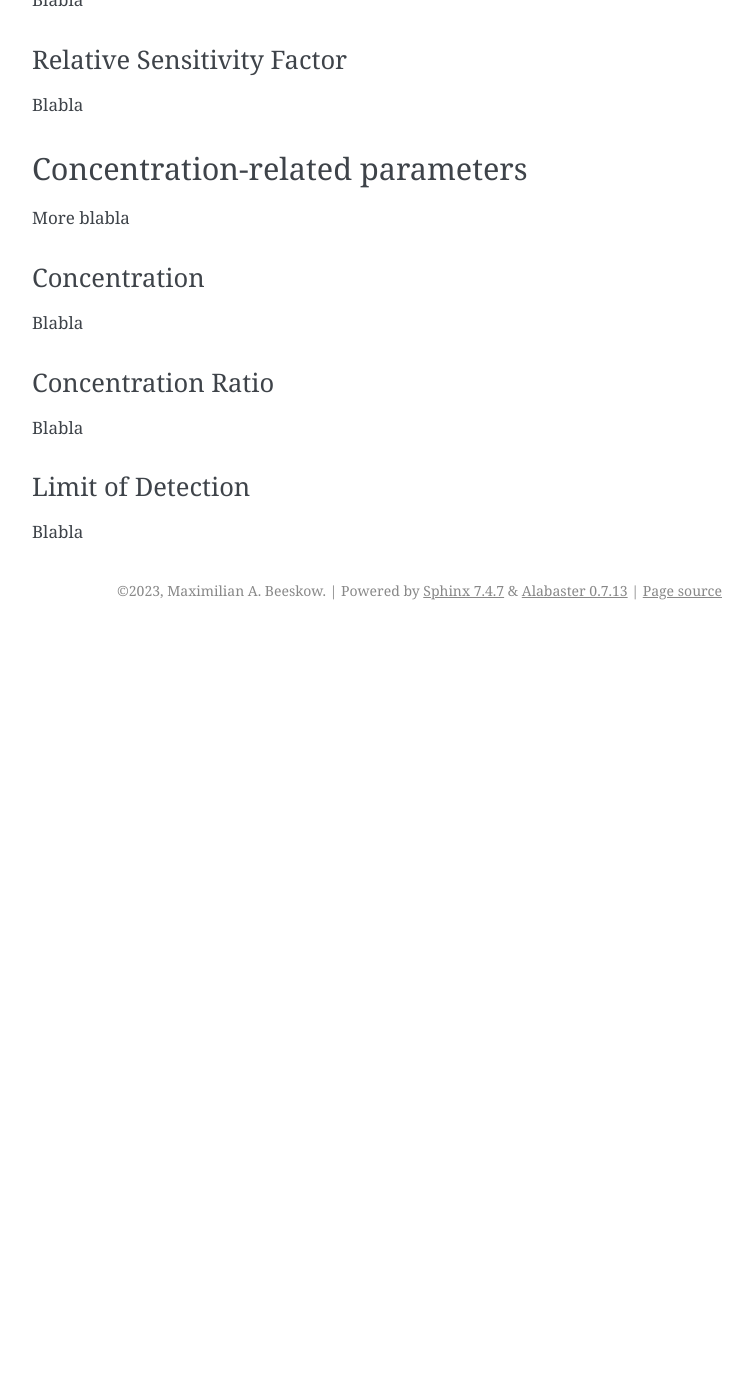
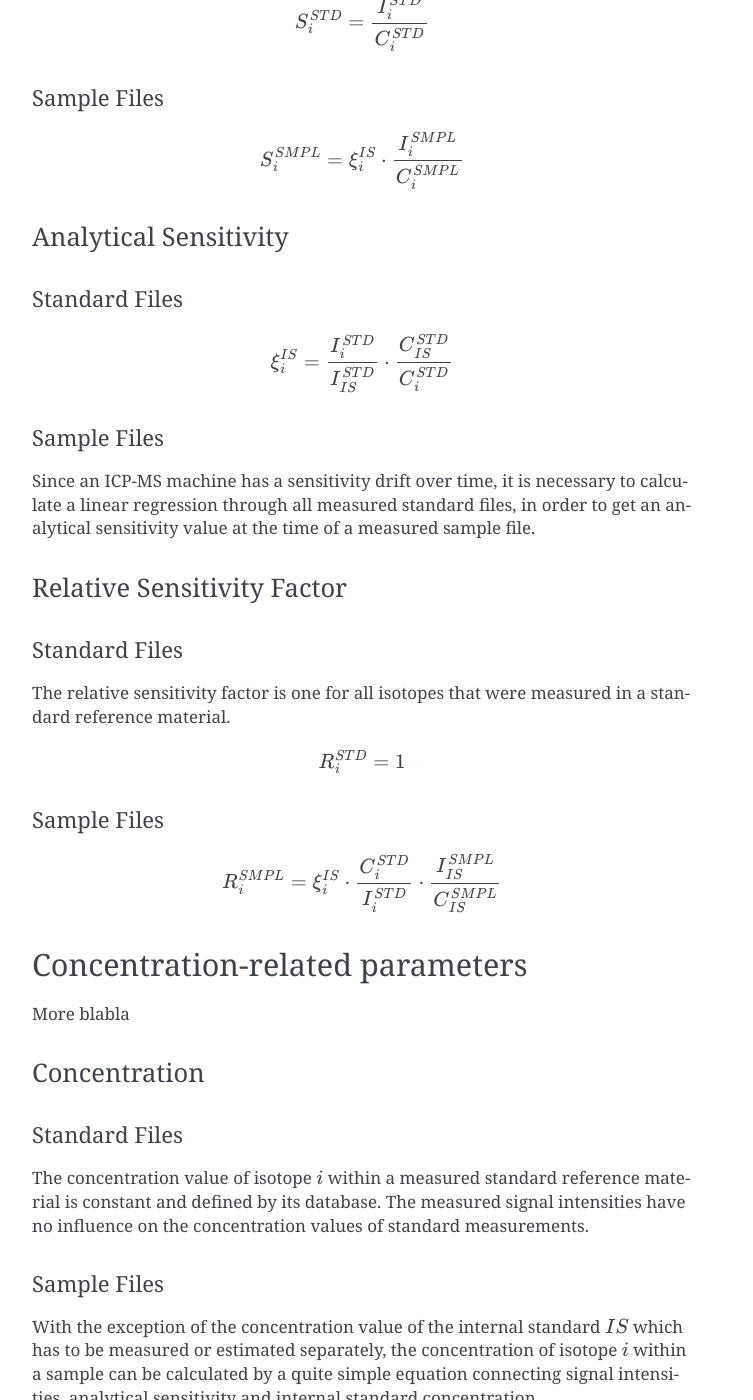
Before and after one commit to MABeeskow/PySILLS, a Sphinx documentation site: the page built from documentation/getting_started/minerals/theory.rst, in a window 1280 px wide and 1400 px high, scrolled down 1380 px. Shown: the whole window, without its empty margins (388-1141 px from the left). Built offline with Sphinx 7.4.7, drawn with Linux system fonts in a browser that asks for light colours; pages that are not in the unit, such as notebooks, are missing from menus; before the commit the page ends 2010 px from its top, so only the background shows below that; some of the changed text lies outside the part shown.

Commit message:
"documentation work"

```diff
--- a/documentation/getting_started/minerals/theory.rst
+++ b/documentation/getting_started/minerals/theory.rst
@@ -17,7 +17,8 @@ for the sample interval which is free from a background-based offset.
 Background Intensity
 ^^^^^^^^^^^^^^^^^^^^^^^^^^^^
 The background intensity :math:`I_{BG,i}` is defined by the background signal interval which was defined by the user.
-PySILLS calculates with the arithmetic mean of this interval.
+PySILLS calculates with the arithmetic mean of this interval. The presented equations are always the same for standard
+files and sample files.
 
 Background-corrected Intensity
 ^^^^^^^^^^^^^^^^^^^^^^^^^^^^^^^^
@@ -41,19 +42,46 @@ Sensitivity-related parameters
 In order to be able to calculate the concentration of isotope :math:`i` within a sample, it is necessary to build a
 connection between the measured signal intensities and the desired concentrations. This link is the sensitivity of an
 ICP-MS instrument. There are three different sensitivities that can be calculated in PySILLS: the normalized sensitivity
-:math:`S_i`, the analytical sensitivity :math:`\xi_i^{IS}` and the relative sensitivity factor :math:`R_i`.
+:math:`S_i`, the analytical sensitivity :math:`\xi_i^{IS}` and the relative sensitivity factor :math:`R_i`. The
+presented equations are different for standard files and sample files.
 
 Normalized Sensitivity
 ^^^^^^^^^^^^^^^^^^^^^^^^
-Blabla
+Standard Files
+""""""""""""""""
+.. math::
+    S_{i}^{STD} = \frac{I_{i}^{STD}}{C_{i}^{STD}}
+
+Sample Files
+""""""""""""""""
+.. math::
+    S_{i}^{SMPL} = \xi_i^{IS} \cdot \frac{I_{i}^{SMPL}}{C_{i}^{SMPL}}
 
 Analytical Sensitivity
 ^^^^^^^^^^^^^^^^^^^^^^^^
-Blabla
+Standard Files
+""""""""""""""""
+.. math::
+    \xi_{i}^{IS} = \frac{I_{i}^{STD}}{I_{IS}^{STD}} \cdot \frac{C_{IS}^{STD}}{C_{i}^{STD}}
+
+Sample Files
+""""""""""""""""
+Since an ICP-MS machine has a sensitivity drift over time, it is necessary to calculate a linear regression through all
+measured standard files, in order to get an analytical sensitivity value at the time of a measured sample file.
 
 Relative Sensitivity Factor
 ^^^^^^^^^^^^^^^^^^^^^^^^^^^^
-Blabla
+Standard Files
+""""""""""""""""
+The relative sensitivity factor is one for all isotopes that were measured in a standard reference material.
+
+.. math::
+    R_{i}^{STD} = 1
+
+Sample Files
+""""""""""""""""
+.. math::
+    R_{i}^{SMPL} = \xi_{i}^{IS} \cdot \frac{C_{i}^{STD}}{I_{i}^{STD}} \cdot \frac{I_{IS}^{SMPL}}{C_{IS}^{SMPL}}
 
 Concentration-related parameters
 ---------------------------------
@@ -61,12 +89,45 @@ More blabla
 
 Concentration
 ^^^^^^^^^^^^^^^^^
-Blabla
+Standard Files
+""""""""""""""""
+The concentration value of isotope :math:`i` within a measured standard reference material is constant and defined by
+its database. The measured signal intensities have no influence on the concentration values of standard measurements.
+
+Sample Files
+""""""""""""""""
+With the exception of the concentration value of the internal standard :math:`IS` which has to be measured or estimated
+separately, the concentration of isotope :math:`i` within a sample can be calculated by a quite simple equation
+connecting signal intensities, analytical sensitivity and internal standard concentration.
+
+.. math::
+    C_{i}^{SMPL} = \frac{I_{i}^{SMPL}}{I_{IS}^{SMPL}} \cdot \frac{C_{IS}^{SMPL}}{\xi_{i}^{IS}}
 
 Concentration Ratio
 ^^^^^^^^^^^^^^^^^^^^
-Blabla
+The intensity ratio is the ratio between the concentrations of isotope :math:`i` and the internal standard :math:`IS`.
+
+.. math::
+    \tilde{C}_i = \frac{C_i}{C_{IS}}
 
 Limit of Detection
 ^^^^^^^^^^^^^^^^^^^^
+Standard Files
+""""""""""""""""
+Longerich et al. (1996):
+
 Blabla
+
+Pettke et al. (2012):
+
+Blabla
+
+Sample Files
+""""""""""""""""
+Longerich et al. (1996):
+
+Blabla
+
+Pettke et al. (2012):
+
+Blabla
```
